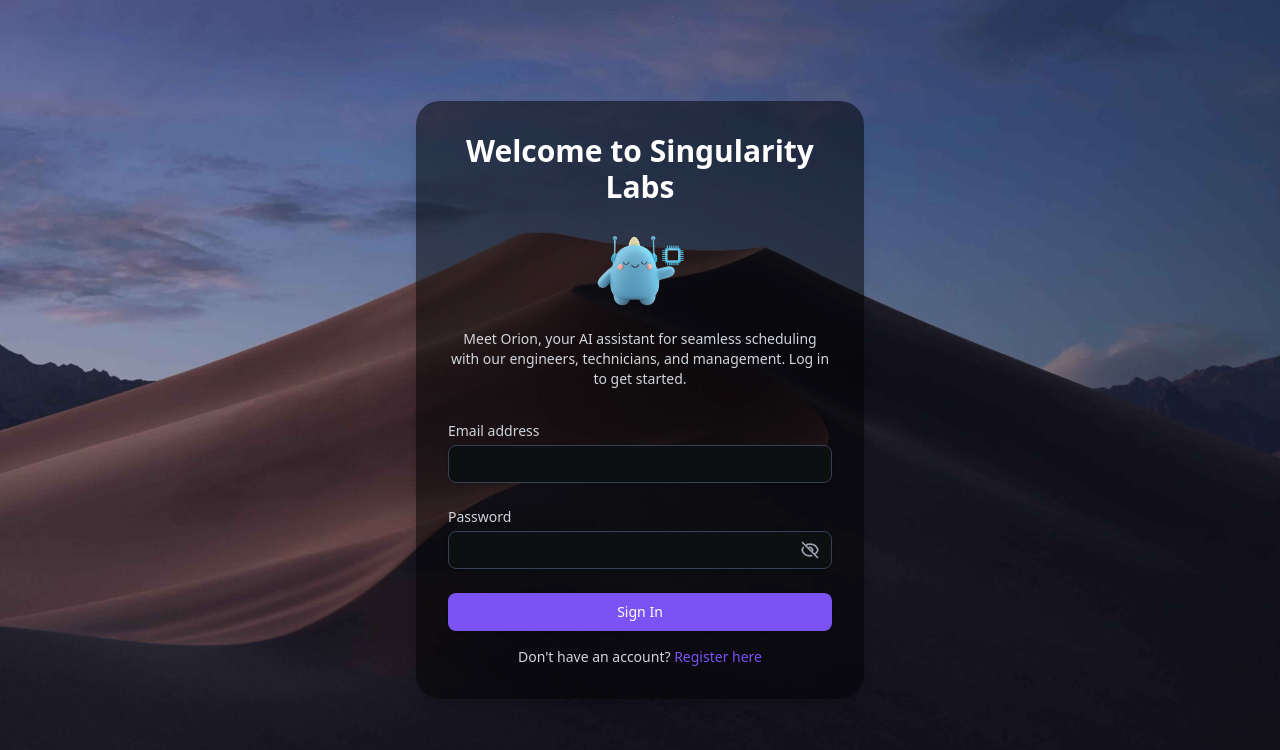
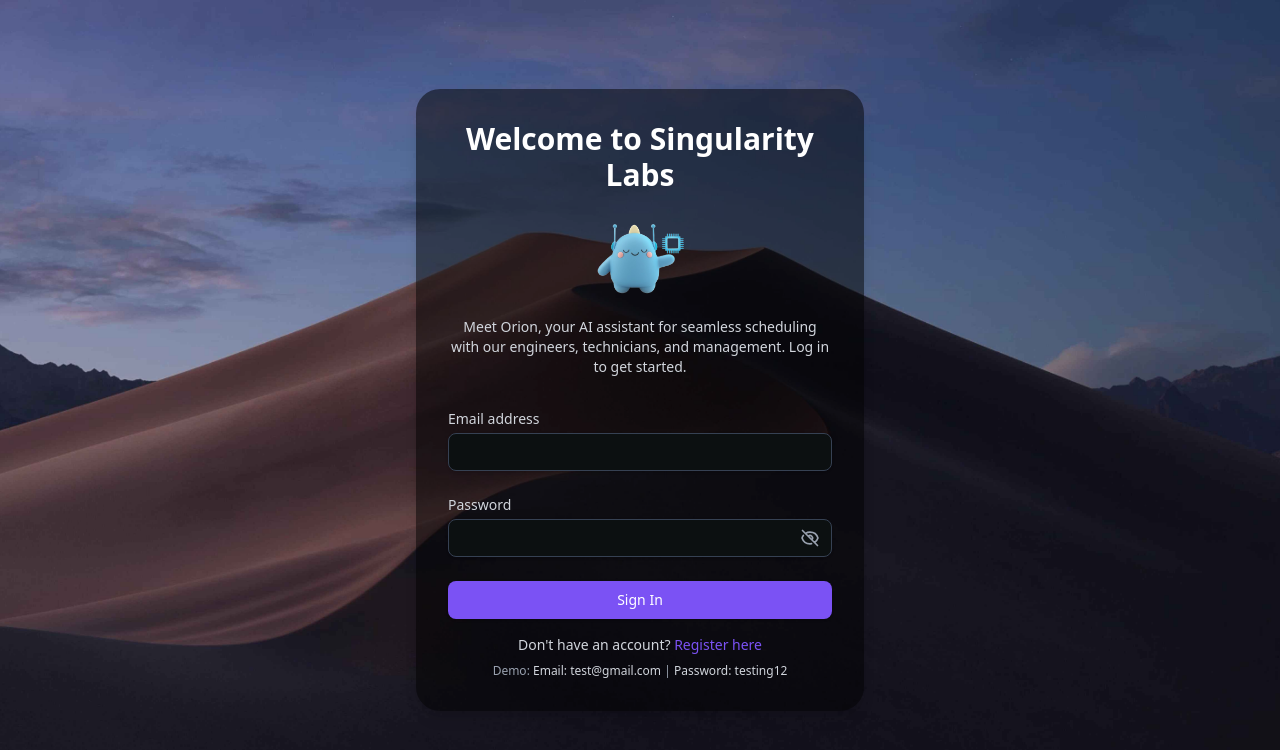
Before and after one commit to purushothdl/singularity-labs-react, a React (Vite) app: page /login in a window 1280 px wide. Shown: the top 750 px of the page. Built offline with nearby package versions, Linux system fonts and the light colour scheme; no server answers.

Commit message:
feat: Add demo login credentials to LoginPage for user convenience

```diff
--- a/src/pages/LoginPage.tsx
+++ b/src/pages/LoginPage.tsx
@@ -102,6 +102,9 @@ export const LoginPage = () => {
               Register here
             </Link>
           </p>
+          <p className="mt-2 text-xs text-gray-400 text-center">
+            Demo: <span className="text-gray-300">Email: test@gmail.com</span> | <span className="text-gray-300">Password: testing12</span>
+          </p>
         </div>
       </div>
     </div>
```
